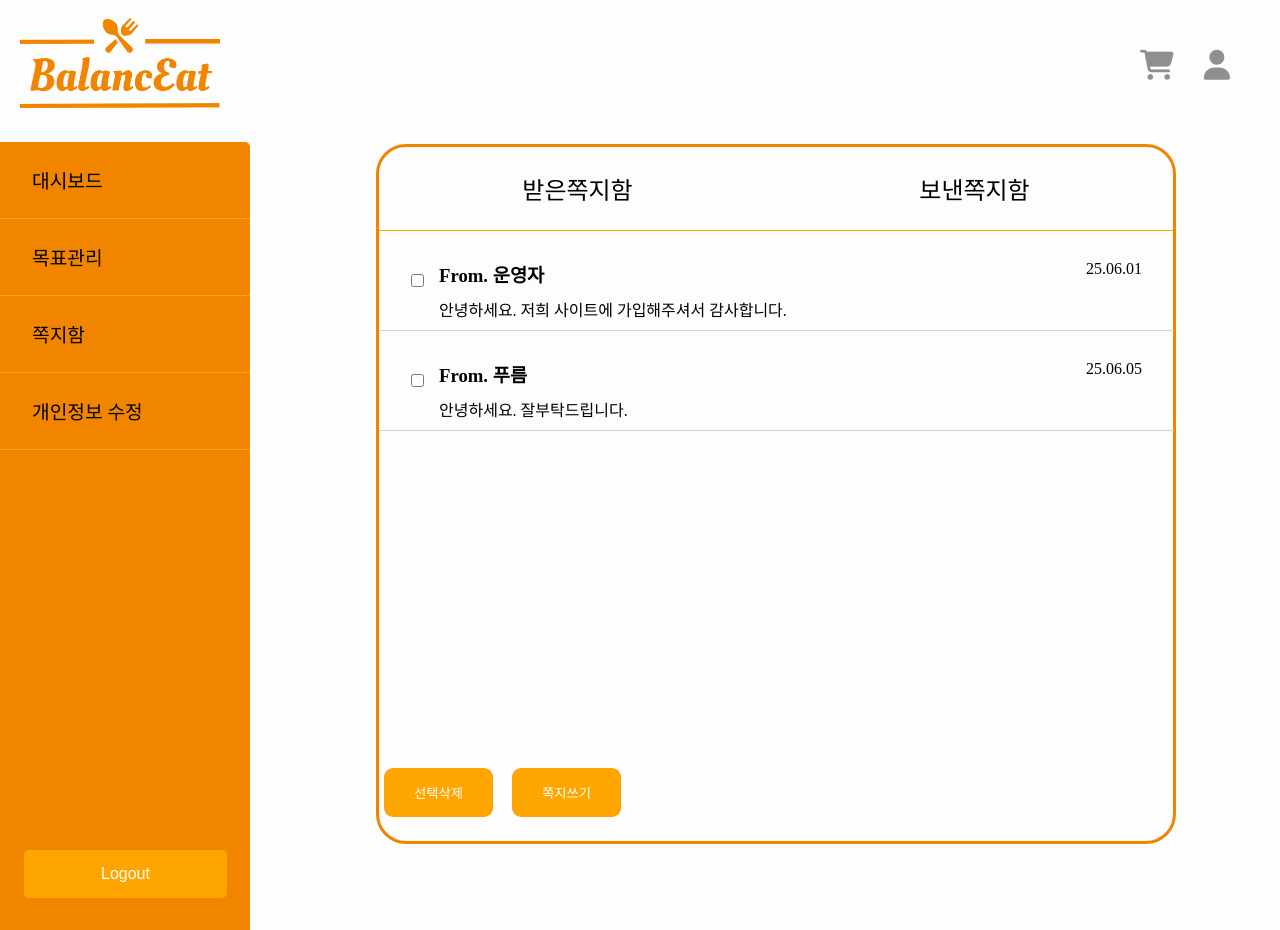
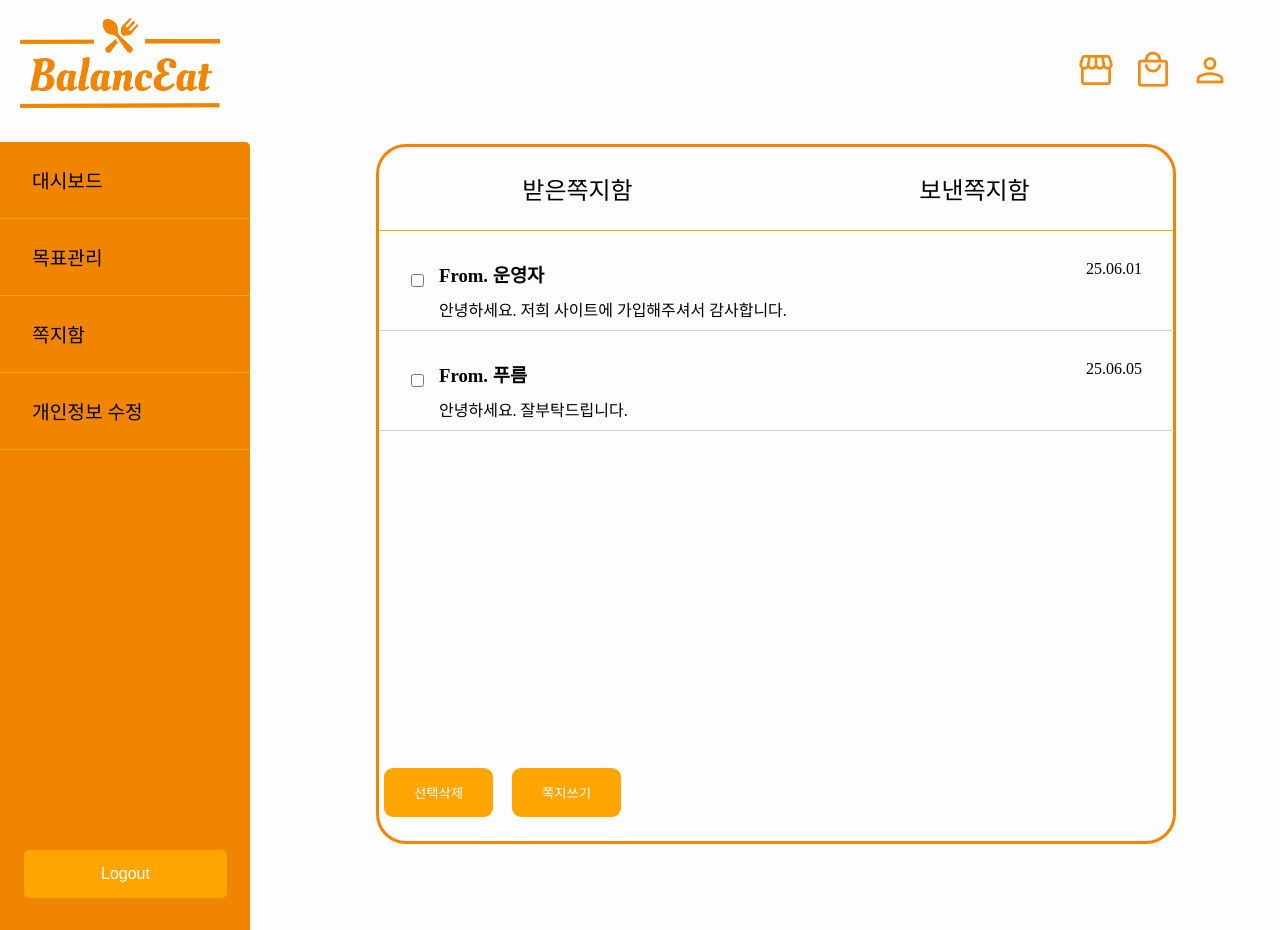
Before and after one commit to k-hyeongyu/stack-project, a React (Create React App) app: page /mypage/messagebox/inbox in a window 1280 px wide. Built offline with nearby package versions, Linux system fonts and the light colour scheme; a web font is replaced by a local one; what chartjs-plugin-datalabels would draw is missing.

Commit message:
마이페이지 아이콘 변경, 신체정보 css조정

```diff
--- a/public/index.html
+++ b/public/index.html
@@ -28,6 +28,7 @@
   <link rel="preconnect" href="https://fonts.googleapis.com">
   <link rel="preconnect" href="https://fonts.gstatic.com" crossorigin>
   <link href="https://fonts.googleapis.com/css2?family=Gowun+Batang:wght@400;700&display=swap" rel="stylesheet">
+  <link rel="stylesheet" href="https://fonts.googleapis.com/css2?family=Material+Symbols+Outlined" />
   <title>React App</title>
 </head>
 
--- a/src/mypage/MyPage.css
+++ b/src/mypage/MyPage.css
@@ -29,18 +29,16 @@
 .mypage-header-right {
     position: absolute;
     display: flex;
-    gap: 30px;
+    gap: 17px;
     top: 50px;
     right: 50px;
-    font-size: 30px;
-    color: rgb(143, 143, 143);
+    color: #f28500ee;
 }
 
-.mypage-header-right .fa-solid:hover {
+.material-symbols-outlined{
+    font-size: 40px;
     cursor: pointer;
 }
-
-
 
 /* 마이페이지 메인(헤더 밑 전부) */
 #myPageMain{
--- a/src/mypage/MyPage.js
+++ b/src/mypage/MyPage.js
@@ -6,16 +6,16 @@ import EditProfile from "./editprofile/EditProfile";
 import DietQuotes from "./goals/DietQuotes";
 import GoalChart from "./goals/GoalChart";
 import MessageBox from "./messagebox/MessageBox";
-import { Routes, Route, useNavigate, Navigate  } from "react-router-dom";
+import { Routes, Route, useNavigate, Navigate } from "react-router-dom";
 
-function MyPage(){
+function MyPage() {
 
     const navigate = useNavigate();
 
     // 체중 데이터 하드코딩
     const [weightData, setWeightData] = useState(['77', '76.8', '76.5', '75.7', '76.1', '75.2',
-                             '75.3', '74.1', '73.7', '73.5', '73.1', '72.7'
-                        ].reverse());
+        '75.3', '74.1', '73.7', '73.5', '73.1', '72.7'
+    ].reverse());
 
     const [userInfo, setUserInfo] = useState({
         name: '가나다',
@@ -28,34 +28,41 @@ function MyPage(){
         weight: '70'
     });
 
-    return(
-        <div id="myPageContainer" overflow= "hidden">
+    return (
+        <div id="myPageContainer" overflow="hidden">
             <div className='mypage-header'>
                 <img src='/images/BalancEat_logo.png' className='logo-image' alt='로고 이미지' onClick={() => { navigate('/') }}></img>
                 <div className='mypage-header-right'>
-                    <i className="fa-solid fa-cart-shopping" onClick={() => { navigate("/shopping") }}></i>
-                    <i className="fa-solid fa-user" onClick={() => { navigate("/mypage/dashboard") }}></i>
+                    <span class="material-symbols-outlined" onClick={() => { navigate("/shopping") }}>
+                        storefront
+                    </span>
+                    <span class="material-symbols-outlined" onClick={() => { navigate("/cart") }}>
+                        local_mall
+                    </span>
+                    <span class="material-symbols-outlined" onClick={() => { navigate("/mypage") }}>
+                        person
+                    </span>
                 </div>
             </div>
 
             <div id="myPageMain">
                 <div id="tabs">
                     <ul className="tablist">
-                        <li className="tab" onClick={()=>{navigate('/mypage/dashboard')}}>대시보드</li>
-                        <li className="tab" onClick={()=>{navigate('/mypage/goals')}}>목표관리</li>
-                        <li className="tab" onClick={()=>{navigate('/mypage/messagebox')}}>쪽지함</li>
-                        <li className="tab" onClick={()=>{navigate('/mypage/editprofile')}}>개인정보 수정</li>
+                        <li className="tab" onClick={() => { navigate('/mypage/dashboard') }}>대시보드</li>
+                        <li className="tab" onClick={() => { navigate('/mypage/goals') }}>목표관리</li>
+                        <li className="tab" onClick={() => { navigate('/mypage/messagebox') }}>쪽지함</li>
+                        <li className="tab" onClick={() => { navigate('/mypage/editprofile') }}>개인정보 수정</li>
                     </ul>
 
-                    <button id="logoutButton" onClick={()=>{navigate('/main')}}>Logout</button>
+                    <button id="logoutButton" onClick={() => { navigate('/main') }}>Logout</button>
                 </div>
 
                 <Routes>
                     <Route path="/mypage" element={<Navigate to="/mypage/dashboard" replace />}></Route>
                     <Route path="/mypage/dashboard" element={
                         <>
-                            <Charts weightData={weightData} setWeightData={setWeightData}/>
-                            <UserBodyInfo userInfo={userInfo} setUserInfo={setUserInfo}/>
+                            <Charts weightData={weightData} setWeightData={setWeightData} />
+                            <UserBodyInfo userInfo={userInfo} setUserInfo={setUserInfo} />
                         </>
                     }></Route>
                     <Route path="/mypage/goals" element={
@@ -64,7 +71,7 @@ function MyPage(){
                                 <GoalChart userInfo={userInfo} />
                                 <DietQuotes />
                             </div>
-                            <UserBodyInfo userInfo={userInfo} setUserInfo={setUserInfo}/>
+                            <UserBodyInfo userInfo={userInfo} setUserInfo={setUserInfo} />
                         </>
                     }></Route>
 
@@ -74,8 +81,8 @@ function MyPage(){
                     <Route path="/mypage/editprofile" element={
                         <>
                             <EditProfile userInfo={userInfo} setUserInfo={setUserInfo}
-                                        weightData={weightData} setWeightData={setWeightData}/>
-                            <UserBodyInfo userInfo={userInfo} setUserInfo={setUserInfo}/>
+                                weightData={weightData} setWeightData={setWeightData} />
+                            <UserBodyInfo userInfo={userInfo} setUserInfo={setUserInfo} />
                         </>
                     }></Route>
                 </Routes>
--- a/src/mypage/dashboard/Charts.css
+++ b/src/mypage/dashboard/Charts.css
@@ -1,4 +1,4 @@
 .bodyConditionCharts{
-    padding-left: 30px;
+    padding-left: 10px;
     margin-top: 10px;
 }
--- a/src/mypage/dashboard/UserBodyInfo.css
+++ b/src/mypage/dashboard/UserBodyInfo.css
@@ -1,9 +1,10 @@
 
 #userBodyInfo{
-    margin-top: 50px;
-    width: 20%;
+    margin-top: 30px;
+    width: 25%;
     background-image: url('../../../public/images/bodyImg.jpg');
     background-size: cover;
+    background-color: white;
     font-size: 18px;
 }
 
@@ -12,7 +13,7 @@
 }
 
 .bodyInfo{
-    margin-left: 9rem;
+    margin-left: 10.5rem;
     margin-top: 8rem;
 }
 
--- a/src/mypage/messagebox/MessageBox.css
+++ b/src/mypage/messagebox/MessageBox.css
@@ -1,4 +1,4 @@
-.messageBoxContainer{
+.messageBoxContainer {
     position: flex;
 }
 
@@ -30,14 +30,27 @@
     text-align: center;
 }
 
-.messageBoxTabs>.tab1 {border-radius: 27px 0 0 0;}
-.messageBoxTabs>.tab2 {border-radius: 0 27px 0 0;}
+.messageBoxTabs>.tab1 {
+    border-radius: 27px 0 0 0;
+}
+
+.messageBoxTabs>.tab2 {
+    border-radius: 0 27px 0 0;
+}
+
+
 
 .messageBoxTabs>.boxTab:hover {
     color: white;
     background-color: orange;
     cursor: pointer;
 }
+
+.tab1.active{
+    color: white;
+    background-color: orange;
+}
+
 
 .messages {
     border-bottom: 1px solid lightgray;
@@ -49,21 +62,21 @@
     padding: 1.8rem 2rem;
 }
 
-.messageCotent{
+.messageCotent {
     display: flex;
 }
 
-.messageCotent > input[type=checkbox]{
+.messageCotent>input[type=checkbox] {
     margin-right: 15px;
 }
 
-.messageCotent  h3{
+.messageCotent h3 {
     margin-bottom: 10px;
 }
 
 
 
-.msgBoxDelBtn{
+.msgBoxDelBtn {
     position: absolute;
     top: 48rem;
     left: 24rem;
@@ -77,12 +90,12 @@
 }
 
 
-.msgBoxDelBtn:hover{
+.msgBoxDelBtn:hover {
     background-color: black;
     color: #f28500;
 }
 
-.msgBoxWrtBtn{
+.msgBoxWrtBtn {
     position: absolute;
     top: 48rem;
     left: 32rem;
@@ -94,7 +107,7 @@
     cursor: pointer;
 }
 
-.msgBoxWrtBtn:hover{
+.msgBoxWrtBtn:hover {
     background-color: black;
     color: #f28500;
 }
```
